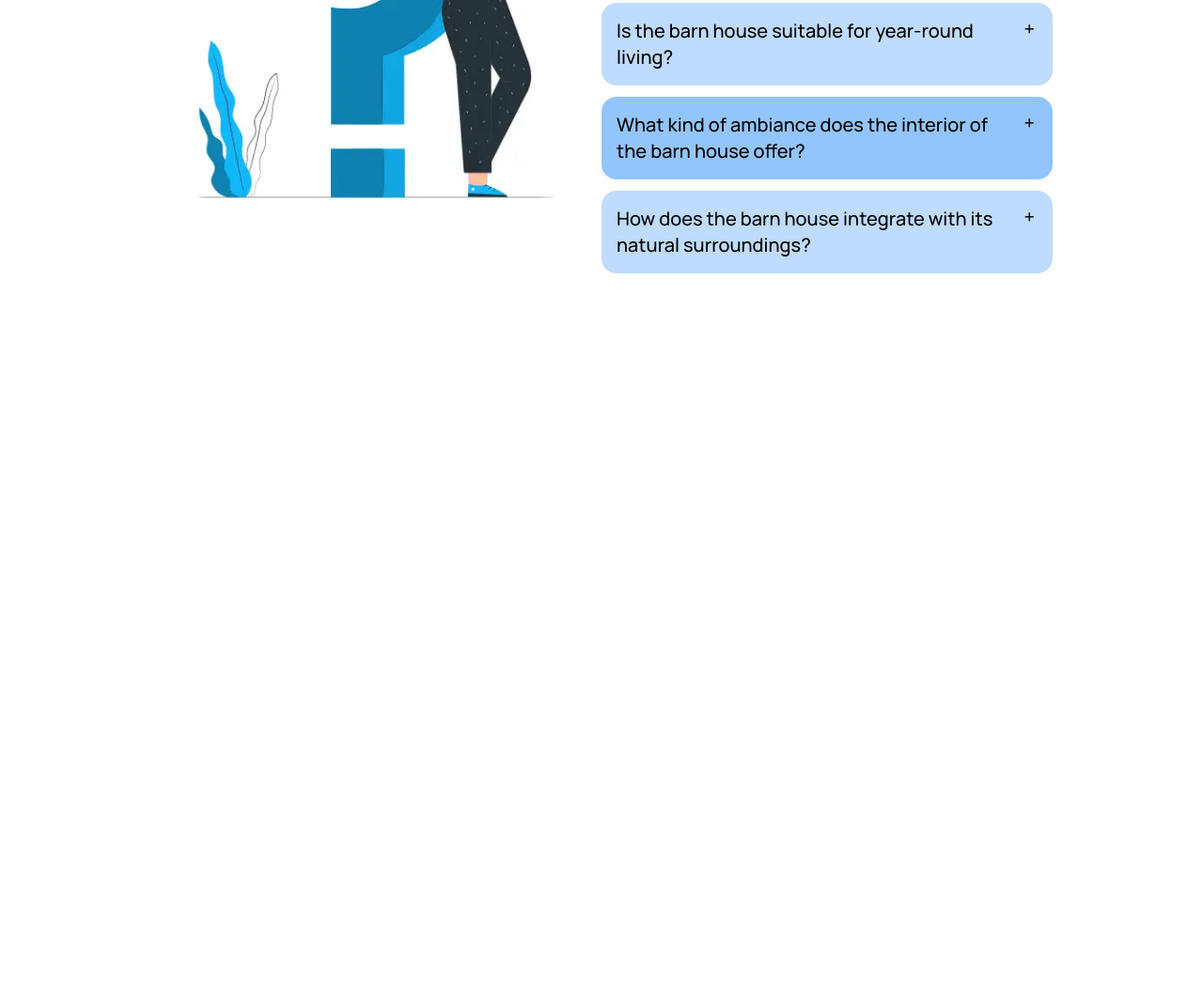
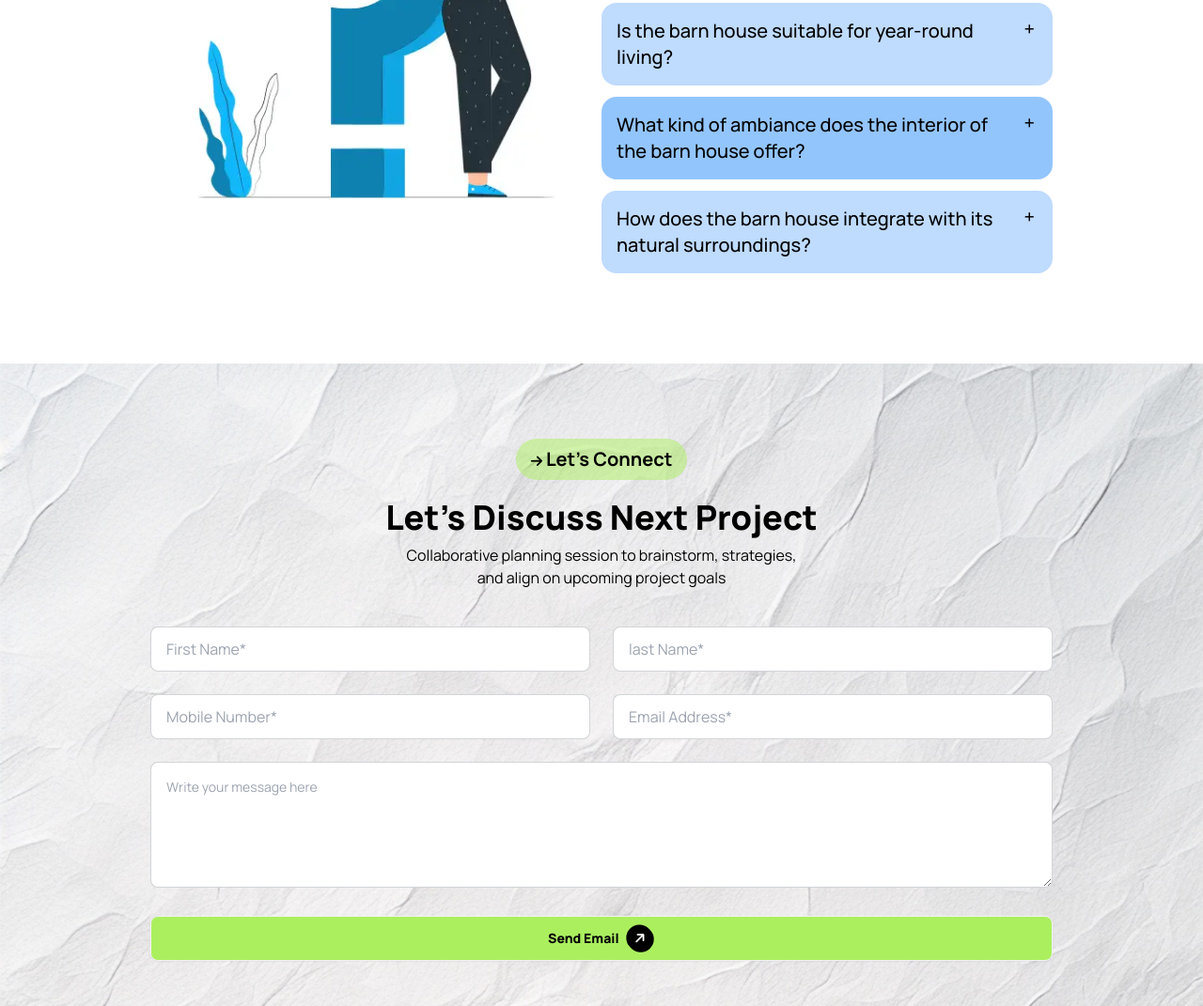
Before and after one commit to Shifat507/Design-Decor-A3, a plain HTML site: page index.html in a window 1280 px wide. Shown: the part 3887-4958 px from the top of the page at 94% size. Before the commit the page ends 4226 px from the top, so only its background shows below. Drawn offline with nearby package versions, Linux system fonts and the light colour scheme.

Commit message:
added project section

```diff
--- a/index.html
+++ b/index.html
@@ -38,11 +38,18 @@
                     fontFamily: {
                         Manrope: 'Manrope',
                     },
+                    backgroundImage: {
+                        bg_new_project: "url(./assets/bg.jpg)"
+                    },
+                    // backgroundRepeat: {
+                    //     no_repeat: 'no-repeat',
+                    // }
 
                 }
             }
         }
     </script>
+
 </head>
 
 <body class="font-Manrope text-black">
@@ -312,7 +319,7 @@
         <!-- Latest Portfolio End-->
 
         <!-- F/Q Section Start -->
-        <section class="w-3/4 mx-auto mb-12">
+        <section class="w-3/4 mx-auto mb-24">
             <!-- Text -->
             <div class="text-center">
                 <div>
@@ -331,44 +338,100 @@
             <!-- Content: F/Q -->
             <div class="flex flex-col md:flex-row items-center">
                 <!-- Img: Q -->
-                 <div class="flex-1">
+                <div class="flex-1">
                     <img src="assets/Questions.gif" alt="">
-                 </div>
+                </div>
 
                 <!-- Q/A -->
                 <div class="mx-auto mt-12 space-y-3 flex-1">
                     <div class="collapse collapse-plus bg-blue-300">
                         <input type="radio" name="my-accordion-3" checked="checked" />
-                        <div class="collapse-title text-xl font-medium">What makes the barn house unique in its design?</div>
+                        <div class="collapse-title text-xl font-medium">What makes the barn house unique in its design?
+                        </div>
                         <div class="collapse-content">
-                            <p>The barn house stands out due to its seamless blend of rustic charm and modern design. It combines traditional elements like natural wood and exposed beams with contemporary furnishings and finishes, creating a space that is both warm and stylish.</p>
+                            <p>The barn house stands out due to its seamless blend of rustic charm and modern design. It
+                                combines traditional elements like natural wood and exposed beams with contemporary
+                                furnishings and finishes, creating a space that is both warm and stylish.</p>
                         </div>
                     </div>
                     <div class="collapse collapse-plus bg-blue-200">
                         <input type="radio" name="my-accordion-3" />
-                        <div class="collapse-title text-xl font-medium">Is the barn house suitable for year-round living?</div>
+                        <div class="collapse-title text-xl font-medium">Is the barn house suitable for year-round
+                            living?</div>
                         <div class="collapse-content">
-                            <p>Yes, the barn house is designed for comfort throughout the year. Its modern amenities, including efficient insulation and heating systems, ensure that it remains cozy in winter and cool in summer, making it ideal for year-round living.</p>
+                            <p>Yes, the barn house is designed for comfort throughout the year. Its modern amenities,
+                                including efficient insulation and heating systems, ensure that it remains cozy in
+                                winter and cool in summer, making it ideal for year-round living.</p>
                         </div>
                     </div>
                     <div class="collapse collapse-plus bg-blue-300">
                         <input type="radio" name="my-accordion-3" />
-                        <div class="collapse-title text-xl font-medium">What kind of ambiance does the interior of the barn house offer?</div>
+                        <div class="collapse-title text-xl font-medium">What kind of ambiance does the interior of the
+                            barn house offer?</div>
                         <div class="collapse-content">
-                            <p>The interior of the barn house offers a welcoming and serene ambiance. The use of natural materials like wood, combined with modern decor, creates an atmosphere that is both inviting and relaxing, perfect for unwinding and enjoying peaceful moments.</p>
+                            <p>The interior of the barn house offers a welcoming and serene ambiance. The use of natural
+                                materials like wood, combined with modern decor, creates an atmosphere that is both
+                                inviting and relaxing, perfect for unwinding and enjoying peaceful moments.</p>
                         </div>
                     </div>
                     <div class="collapse collapse-plus bg-blue-200">
                         <input type="radio" name="my-accordion-3" />
-                        <div class="collapse-title text-xl font-medium">How does the barn house integrate with its natural surroundings?</div>
+                        <div class="collapse-title text-xl font-medium">How does the barn house integrate with its
+                            natural surroundings?</div>
                         <div class="collapse-content">
-                            <p>The barn house is thoughtfully designed to harmonize with its natural surroundings. Large windows and open spaces allow for plenty of natural light and offer stunning views of the countryside, creating a strong connection between the indoors and the beautiful landscape outside.</p>
+                            <p>The barn house is thoughtfully designed to harmonize with its natural surroundings. Large
+                                windows and open spaces allow for plenty of natural light and offer stunning views of
+                                the countryside, creating a strong connection between the indoors and the beautiful
+                                landscape outside.</p>
                         </div>
                     </div>
                 </div>
             </div>
         </section>
         <!-- F/Q Section End -->
+
+        <!-- New Project Section Start -->
+        <section class="bg-bg_new_project bg-no-repeat bg-cover mt-12 pb-12">
+            <!-- Text -->
+            <div class="text-center">
+                <div>
+                    <button class="bg-bg_light_green px-4 py-2 rounded-3xl text-xl font-bold mt-20 right-3"> <i
+                            class="fa-solid fa-arrow-right text-sm font-bold"></i>
+                        Let’s Connect</button>
+                </div>
+
+                <div>
+                    <h2 class="text-4xl font-extrabold mt-5 mb-2">Let’s Discuss Next Project</h2>
+                    <p class="text-black-400">Collaborative planning session to brainstorm, strategies, <br> and align
+                        on upcoming project goals</p>
+                </div>
+            </div>
+
+            <!-- Content -->
+            <div class="grid grid-cols-1 md:grid-cols-2 w-3/4 mx-auto gap-6 mt-10">
+                <div class="">
+                    <input type="text" placeholder="First Name*" class="input input-bordered w-full " />
+                </div>
+                <div>
+                    <input type="text" placeholder="last Name*" class="input input-bordered w-full " />
+                </div>
+                <div>
+                    <input type="text" placeholder="Mobile Number*" class="input input-bordered w-full " />
+                </div>
+                <div>
+                    <input type="text" placeholder="Email Address*" class="input input-bordered w-full " />
+                </div>
+                <div class="md:col-span-2 ">
+                    <textarea class="textarea textarea-bordered w-full pt-3 pb-16"
+                        placeholder="Write your message here"></textarea>
+                </div>
+                <div class="md:col-span-2">
+                    <button class="btn w-full bg-bg_dark_green font-extrabold text-sm text-black">Send Email <i
+                            class="fa-solid fa-arrow-right -rotate-45 bg-black text-white p-2 rounded-full mr-0.5"></i></button>
+                </div>
+            </div>
+        </section>
+        <!-- New Project Section End -->
     </main>
     <footer>
 
```
